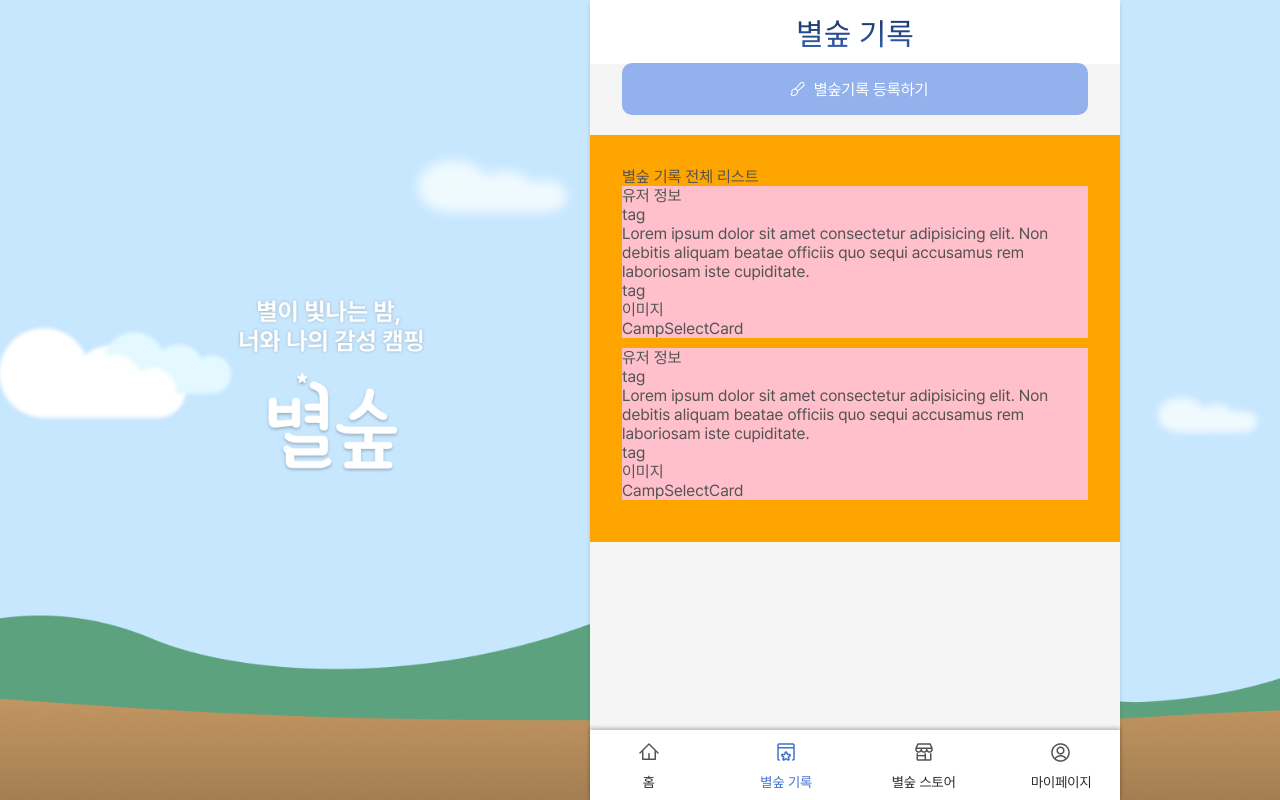
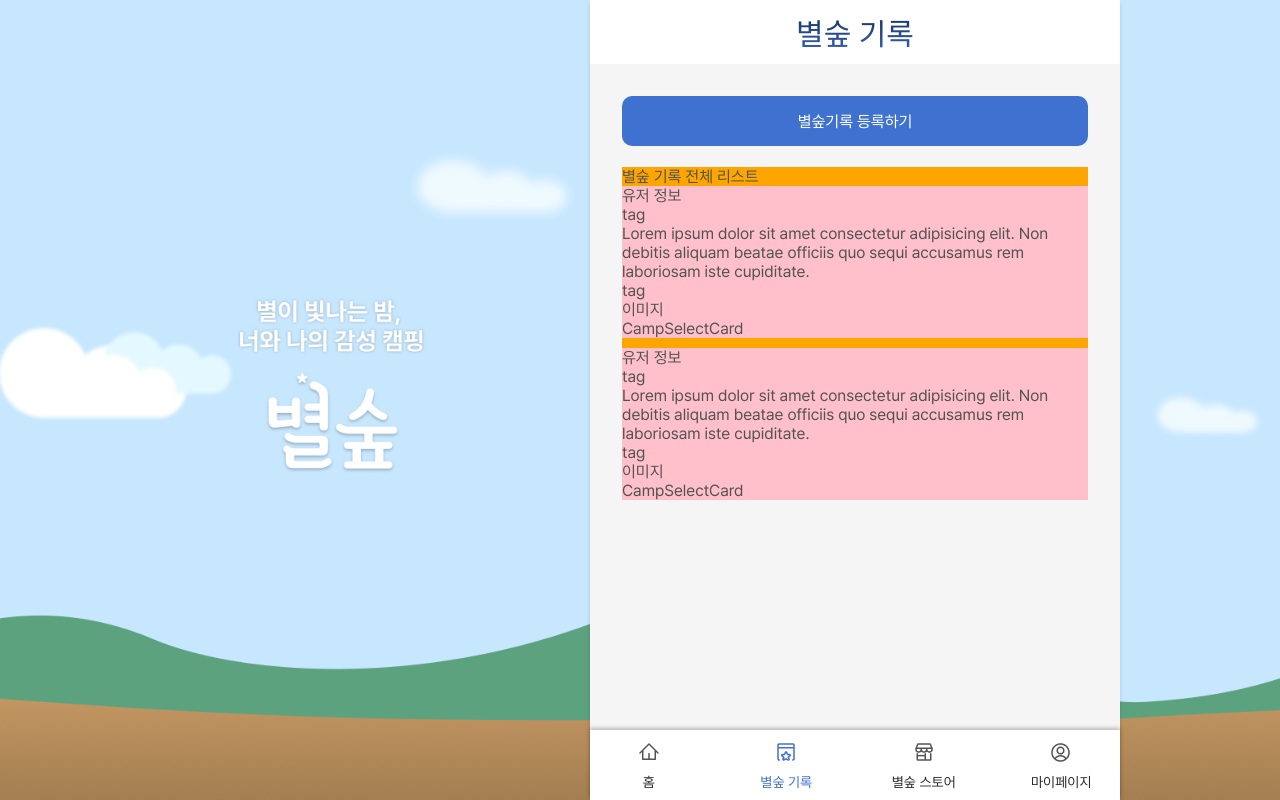
Before and after one commit to blueheeya/starforest_front, a React (Create React App) app: page /diary/list in a window 1280 px wide. Built offline with nearby package versions, Linux system fonts and the light colour scheme; a web font is replaced by a local one.

Commit message:
20240705중간 Diary

```diff
--- a/src/assets/css/style.scss
+++ b/src/assets/css/style.scss
@@ -368,39 +368,43 @@ section.backWrap {
   background-color: $backColor;
   margin: 0 auto;
   height: 100vh;
-  // padding: 32px;
+  padding: 32px;
   // display: flex;
   // justify-content: center;
   // align-items: center;
   // flex-direction: column;
 }
-.editBtnForm {
+.editBtnWrap {
   display: flex;
   justify-content: center;
   align-items: center;
-  width: 466px;
-  height: 50px;
+  // width: 466px;
+  // height: 50px;
   margin: 0 auto;
   margin-bottom: 21px;
   cursor: pointer;
+  // transition: 0.3s;
 }
 .editDiary {
   display: flex;
   align-items: center;
   justify-content: center;
   width: 100%;
-  // height: 50px;
+  height: 50px;
   padding: 10px;
   color: white;
+  background-color: $PrimaryColor;
+  border-radius: 10px;
+  transition: 0.3s;
+}
+.editDiary:hover {
   background-color: $PrimaryOff;
-  border-radius: 10px;
 }
-
 .diaryAll-List {
   background-color: orange;
   // height: 400px;
   margin: 0 auto;
-  padding: 32px;
+  // padding: 32px;
   .diaryCard {
     background-color: pink;
     margin: 0 auto;
--- a/src/components/Diary/EditBtn.js
+++ b/src/components/Diary/EditBtn.js
@@ -1,11 +1,11 @@
 import React from "react";
-import iconEdit from "../../assets/images/iconEdit.png";
+// import iconEdit from "../../assets/images/iconEdit.png";
 
 function EditBtn() {
   return (
-    <div className="editBtnForm">
+    <div className="editBtnWrap">
       <div className="editDiary">
-        <img src={iconEdit} alt="editIcon" />
+        {/* <img src={iconEdit} alt="editIcon" /> */}
         별숲기록 등록하기
       </div>
     </div>
--- a/src/page/Diary/DiaryList.js
+++ b/src/page/Diary/DiaryList.js
@@ -5,6 +5,7 @@ import EditBtn from "../../components/Diary/EditBtn";
 function DiaryList() {
   return (
     <div className="diary-bg">
+      <div className="diaryList-form">
         <EditBtn />
         {/* 별숲 기록 전체 리스트 */}
         <div className="diaryAll-List">
@@ -14,6 +15,7 @@ function DiaryList() {
           <DiaryListCard />
         </div>
       </div>
+    </div>
   );
 }
 
--- a/src/page/Diary/DiaryWrite.js
+++ b/src/page/Diary/DiaryWrite.js
@@ -1,6 +1,6 @@
 import React from "react";
 import EditBtn from "../../components/Diary/EditBtn";
-import imgUpload from "../../assets/images/imgUpload.png";
+// import imgUpload from "../../assets/images/imgUpload.png";
 
 function DiaryWrite() {
   return (
@@ -20,7 +20,7 @@ function DiaryWrite() {
           {/* 이미지 추가 박스 */}
           <div className="diaryWrite-imageCard">
             <div>버튼을 눌러 이미지를 등록해 주세요.</div>
-            <img src={imgUpload} alt="이미지 추가" />
+            {/* <img src={imgUpload} alt="이미지 추가" /> */}
           </div>
         </div>
         <div className="diaryWrite-noticeWrap">
```
Lines whose indentation alone changed are shown as unchanged.
